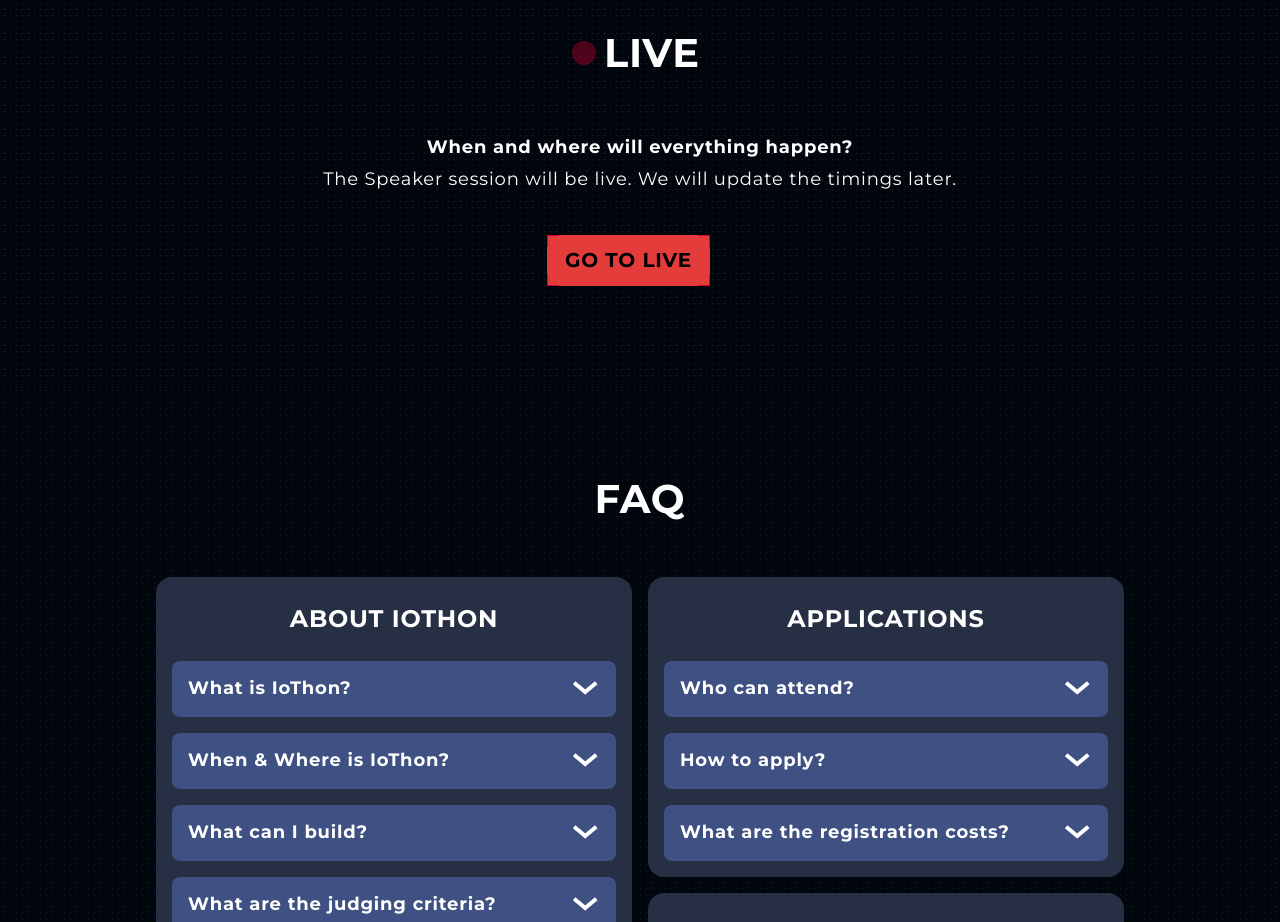
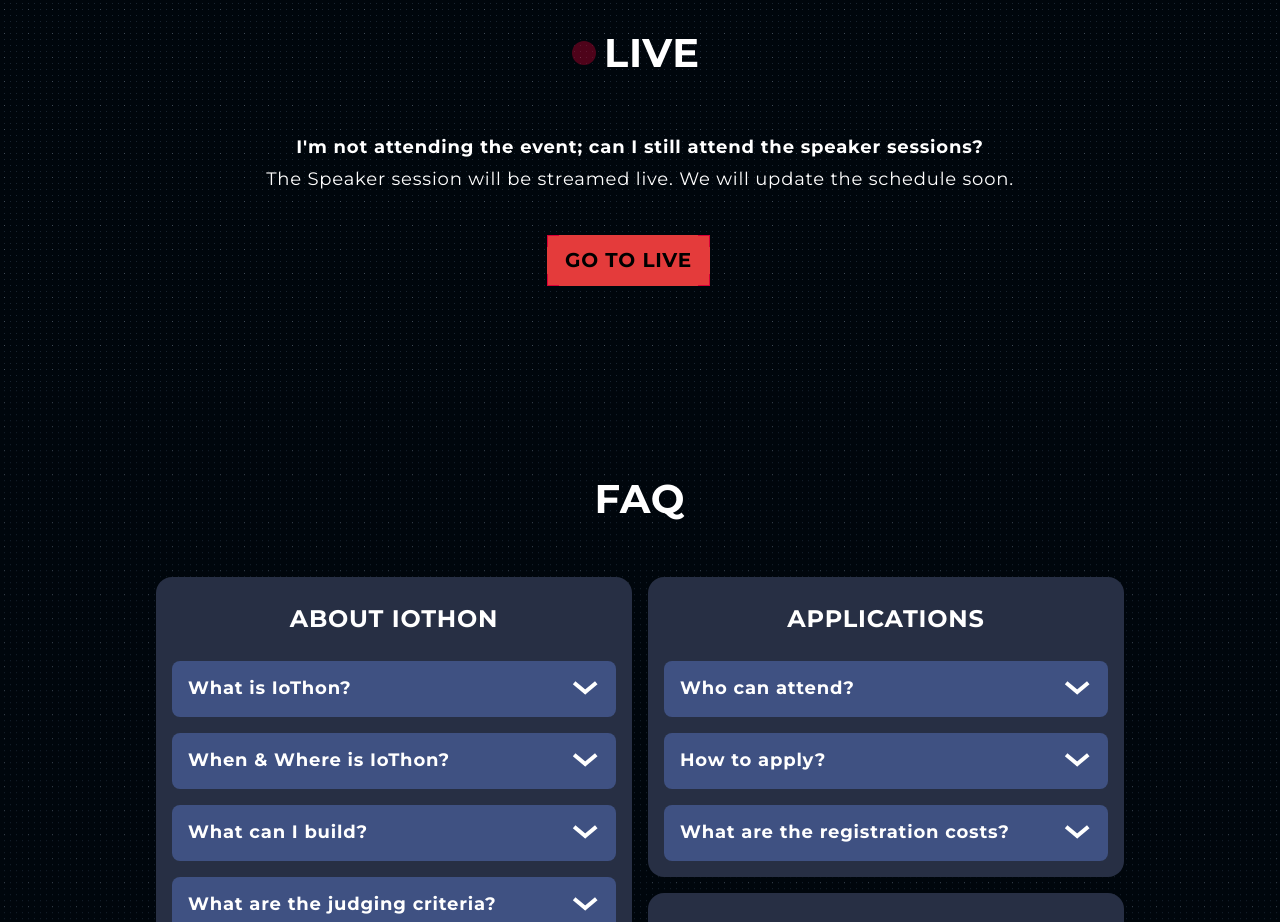
Before and after one commit to IoThinc-VIT/Iothinc_Website, a React (Create React App) app: page /iothon in a window 1280 px wide. Shown: the part 4022-4944 px from the top of the page. Built offline with nearby package versions, Linux system fonts and the light colour scheme.

Commit message:
Update Live.js

```diff
--- a/src/Components/Iothon/Live.js
+++ b/src/Components/Iothon/Live.js
@@ -10,8 +10,10 @@ const Live = () => {
           <span className="live__dot"></span>Live
         </h2>
         <p className="text-[1.125rem] leading-8 mb-[2.5rem]">
-          <strong>When and where will everything happen?</strong> <br />
-          The Speaker session will be live. We will update the timings later.
+
+   <strong> I'm not attending the event; can I still attend the speaker sessions?</strong> <br />
+
+The Speaker session will be streamed live. We will update the schedule soon.
         </p>
         <a
           href="https://www.youtube.com/channel/UCr0gmDHLFsec0nS2lQp69eg"
```
